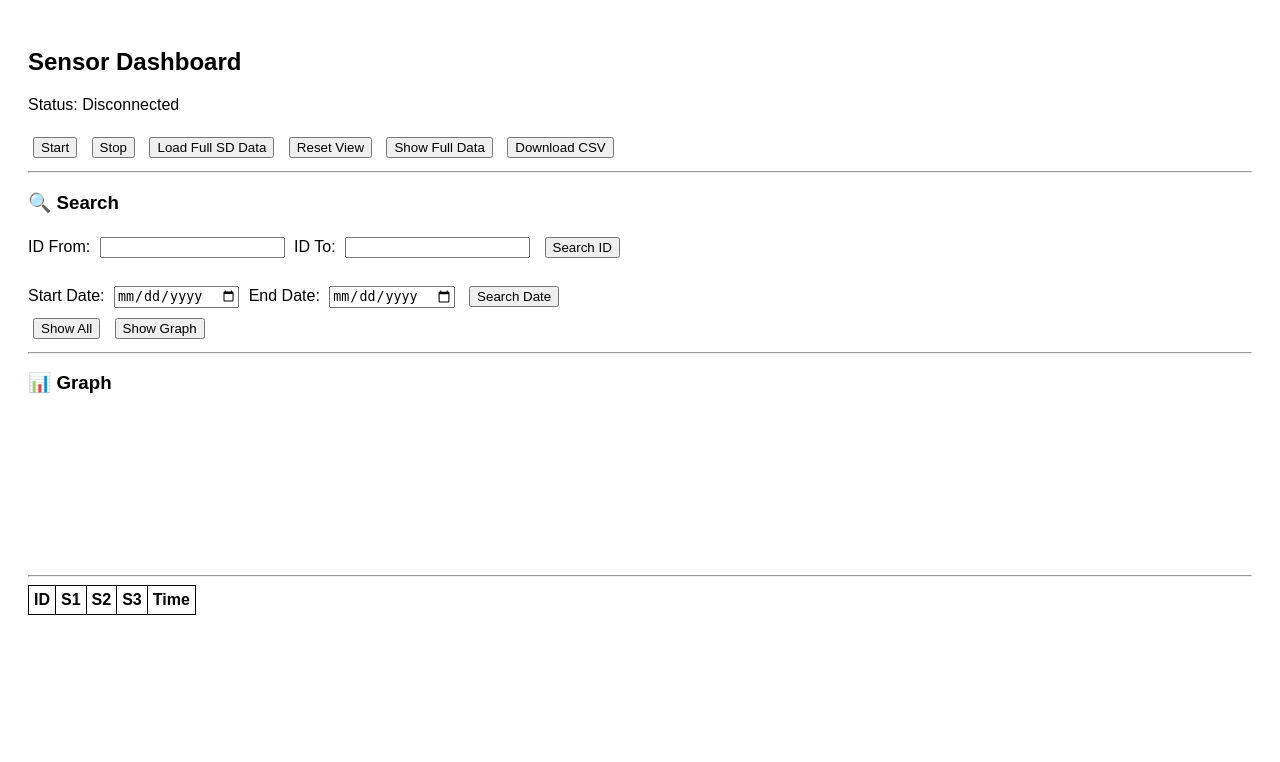
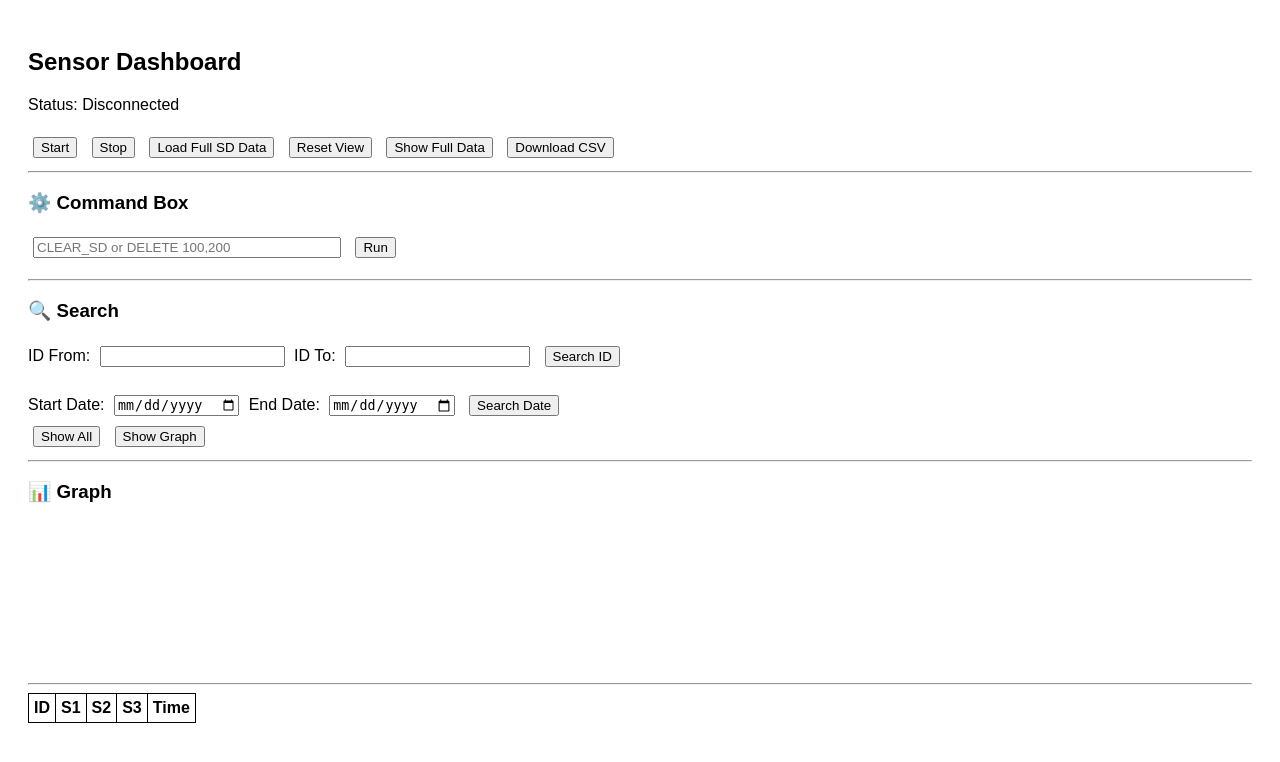
Before and after one commit to rkmjld2/mahajansensor7b, a Flask app: page / in a window 1280 px wide. Shown: the top 762 px of the page. Run offline with Flask 3, Linux system fonts and the light colour scheme; data that the repository does not hold is empty; a map, chart or similar area stays blank.

Commit message:
Update index.html

```diff
--- a/templates/index.html
+++ b/templates/index.html
@@ -26,6 +26,16 @@ Status: <span id="status">Checking...</span>
 <button onclick="resetView()">Reset View</button>
 <button onclick="showFullData()">Show Full Data</button>
 <button onclick="downloadCSV()">Download CSV</button>
+
+<hr>
+
+<!-- ✅ COMMAND BOX ADDED -->
+<h3>⚙️ Command Box</h3>
+
+<input type="text" id="cmd" placeholder="CLEAR_SD or DELETE 100,200" style="width:300px;">
+<button onclick="runCommand()">Run</button>
+
+<p id="cmdResult"></p>
 
 <hr>
 
@@ -146,10 +156,25 @@ function showGraph(){
     drawGraph(filteredData);
 }
 
+// ✅ COMMAND FUNCTION
+async function runCommand(){
+    let cmd = document.getElementById("cmd").value;
+
+    if(!cmd){
+        alert("Enter command");
+        return;
+    }
+
+    let res = await fetch('/sendcmd?cmd=' + cmd);
+    let text = await res.text();
+
+    document.getElementById("cmdResult").innerText = text;
+}
+
 // SYNC
 async function syncSD(){
     status.innerText = "Sync in progress...";
-    await fetch('/query?cmd=sync_sd');
+    await fetch('/sendcmd?cmd=SYNC');
 
     setTimeout(async ()=>{
         await showFullData();
@@ -187,9 +212,6 @@ async function checkStatus(){
     }
 }
 
-
-
-
 setInterval(loadData,5000);
 setInterval(checkStatus,5000);
 
```
